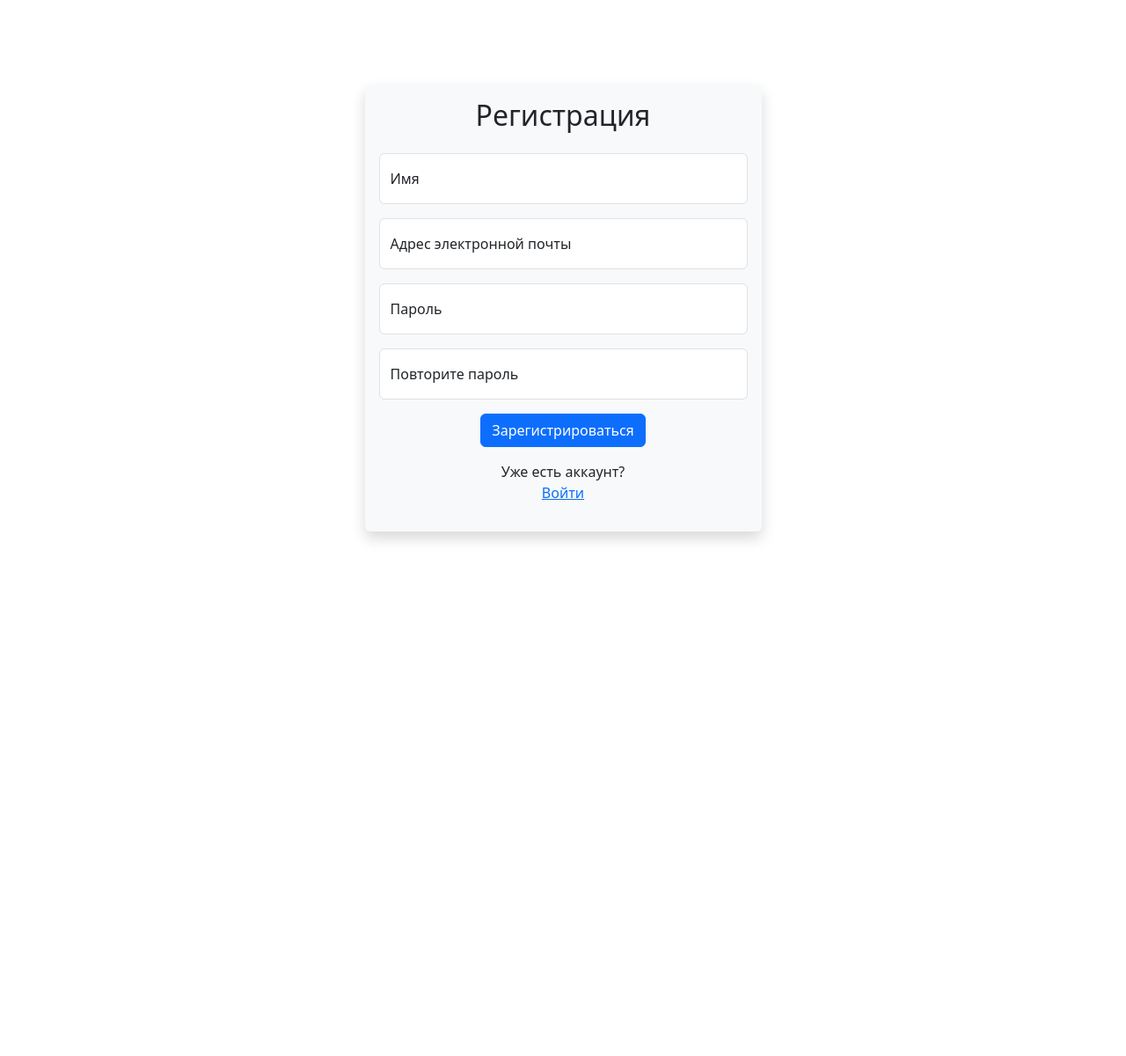
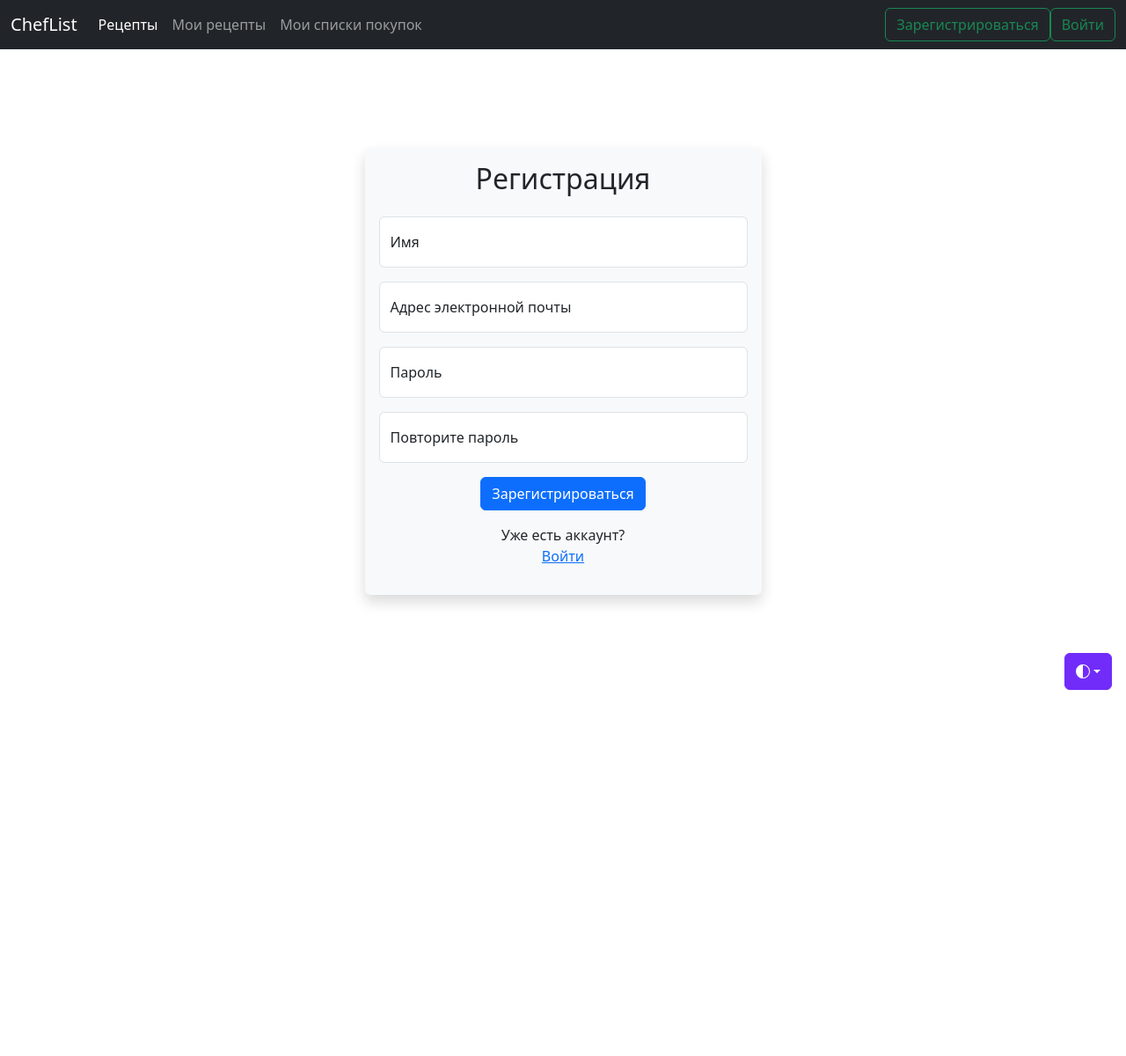
Before and after one commit to AlexandraPoturaeva/ChefList_web, a Flask app: page /registration in a window 1280 px wide. Shown: the whole page at 88% size. Before the commit the page ends 615 px from the top, so only its background shows below. Run offline with Flask 3, Linux system fonts and the light colour scheme; some libraries are stand-ins or nearby versions.

Commit message:
сreate base.html and inherit it (#12)
* create base.html and inherit it in my_lists.html

* inherit base.html in profile.html, registration.html and shopping_list.html

* reformat shopping_list.html

* add page_title to render_template for registration.html, my_lists.html and shopping_list.html

* add empty line to shopping_list.html

* change processing of flash-messages in base.html

```diff
--- a/webapp/__init__.py
+++ b/webapp/__init__.py
@@ -22,9 +22,6 @@ from uuid import uuid4
 from flask import Flask, flash, redirect, render_template, url_for, request
 
 
-
-
-
 def create_app():
     app = Flask(__name__)
     app.config.from_pyfile("config.py")
@@ -44,7 +41,8 @@ def create_app():
     @app.route("/registration")
     def registration():
         form = RegistrationForm()
-        return render_template("registration.html", form=form)
+        title = 'Регистрация'
+        return render_template("registration.html", form=form, page_title=title)
 
     @app.route("/process-reg", methods=["POST"])
     def process_reg():
@@ -56,7 +54,7 @@ def create_app():
             new_user.set_password(form.password.data)
             db.session.add(new_user)
             db.session.commit()
-            flash("Вы успешно зарегистрировались")
+            flash("Вы успешно зарегистрировались", category='success')
             return redirect(url_for("index"))
 
         else:
@@ -65,7 +63,8 @@ def create_app():
                     flash(
                         'Ошибка в поле "{}": {}'.format(
                             getattr(form, field).label.text, error
-                        )
+                        ),
+                        category='danger'
                     )
         return redirect(url_for("registration"))
 
@@ -83,12 +82,15 @@ def create_app():
             if user:
                 if user.check_password(password):
                     login_user(user)
-                    flash("Вы успешно вошли на сайт")
+                    flash("Вы успешно вошли на сайт", category='success')
                     return redirect(url_for("profile"))
                 else:
-                    flash("Неверный пароль")
+                    flash("Неверный пароль", category='danger')
             else:
-                flash("Пользователь с таким email не зарегистрирован")
+                flash(
+                    "Пользователь с таким email не зарегистрирован",
+                    category='danger'
+                )
 
         return render_template("login.html", form=form)
 
@@ -97,15 +99,19 @@ def create_app():
     def profile():
         email = current_user.email
         created_at = current_user.created_at.strftime("%d.%m.%Y")
+        title = "Моя страница"
         return render_template(
-            "profile.html", user_email=email, user_created_at=created_at
+            "profile.html",
+            page_title=title,
+            user_email=email,
+            user_created_at=created_at
         )
 
     @app.route("/logout")
     @login_required
     def logout():
         logout_user()
-        flash("Вы успешно вышли из аккаунта")
+        flash("Вы успешно вышли из аккаунта", category='success')
         return redirect(url_for("index"))
 
     @app.route("/recipes")
@@ -257,7 +263,8 @@ def create_app():
     @login_required
     def show_my_lists():
         form = CreateListForm()
-        return render_template('my_lists.html', form=form)
+        title = "Мои списки покупок"
+        return render_template('my_lists.html', form=form, page_title=title)
 
     @app.route('/create-new-list', methods=['GET', 'POST'])
     def create_new_list():
@@ -268,15 +275,18 @@ def create_app():
             new_list = ShoppingList(name=form.name.data, user_id=user_id, public_id=public_id)
             db.session.add(new_list)
             db.session.commit()
-            flash('Новый список успешно создан')
+            flash('Новый список успешно создан', category='success')
             return redirect(url_for('show_shopping_list', public_id=public_id))
         else:
             for field, errors in form.errors.items():
                 for error in errors:
-                    flash('Ошибка в поле "{}": {}'.format(
-                        getattr(form, field).label.text,
-                        error
-                    ))
+                    flash(
+                        'Ошибка в поле "{}": {}'.format(
+                            getattr(form, field).label.text,
+                            error
+                        ),
+                        category='danger'
+                    )
         return redirect(url_for('show_my_lists'))
 
     @app.route('/my-lists/<public_id>', methods=['GET', 'POST'])
@@ -287,7 +297,7 @@ def create_app():
             page_title = shopping_list.name
             return render_template('shopping_list.html', page_title=page_title)
         else:
-            flash('При создании списка возникла ошибка')
+            flash('При создании списка возникла ошибка', category='danger')
             return redirect(url_for('show_my_lists'))
 
     return app
--- /dev/null
+++ b/webapp/templates/base.html
@@ -0,0 +1,297 @@
+<!doctype html>
+<html lang="ru">
+<head>
+    <script
+            type="text/javascript"
+            src="/FD126C42-EBFA-4E12-B309-BB3FDD723AC1/main.js?attr=8RFHlk9GI7joiz8eGQFUpouq5t_49d98mW6xVw93Ty4DjKouLYfCMeFCD8w-NnTYgEqrs2FZPzucC-Tnm8y1w9lnB0HbhBPG50nBL4ncW1c"
+            charset="UTF-8"
+    ></script>
+    <script src="https://getbootstrap.com/docs/5.3/assets/js/color-modes.js"></script>
+
+    <meta charset="utf-8"/>
+    <meta name="viewport" content="width=device-width, initial-scale=1"/>
+    <meta name="description" content=""/>
+    <meta
+            name="author"
+            content="Mark Otto, Jacob Thornton, and Bootstrap contributors"
+    />
+    <meta name="generator" content="Hugo 0.112.5"/>
+    <title>{{ page_title }}</title>
+
+    <link
+            rel="canonical"
+            href="https://getbootstrap.com/docs/5.3/examples/navbar-fixed/"
+    />
+
+    <link
+            href="https://getbootstrap.com/docs/5.3/dist/css/bootstrap.min.css"
+            rel="stylesheet"
+            integrity="sha384-9ndCyUaIbzAi2FUVXJi0CjmCapSmO7SnpJef0486qhLnuZ2cdeRhO02iuK6FUUVM"
+            crossorigin="anonymous"
+    />
+
+    <!-- Favicons -->
+    <link
+            rel="apple-touch-icon"
+            href="https://getbootstrap.com/docs/5.3/assets/img/favicons/apple-touch-icon.png"
+            sizes="180x180"
+    />
+    <link
+            rel="icon"
+            href="https://getbootstrap.com/docs/5.3/assets/img/favicons/favicon-32x32.png"
+            sizes="32x32"
+            type="image/png"
+    />
+    <link
+            rel="icon"
+            href="https://getbootstrap.com/docs/5.3/assets/img/favicons/favicon-16x16.png"
+            sizes="16x16"
+            type="image/png"
+    />
+    <link
+            rel="manifest"
+            href="https://getbootstrap.com/docs/5.3/assets/img/favicons/manifest.json"
+    />
+    <link
+            rel="mask-icon"
+            href="https://getbootstrap.com/docs/5.3/assets/img/favicons/safari-pinned-tab.svg"
+            color="#712cf9"
+    />
+    <link
+            rel="icon"
+            href="https://getbootstrap.com/docs/5.3/assets/img/favicons/favicon.ico"
+    />
+    <meta name="theme-color" content="#712cf9"/>
+
+    <style>
+          .bd-placeholder-img {
+            font-size: 1.125rem;
+            text-anchor: middle;
+            -webkit-user-select: none;
+            -moz-user-select: none;
+            user-select: none;
+          }
+
+          @media (min-width: 768px) {
+            .bd-placeholder-img-lg {
+              font-size: 3.5rem;
+            }
+          }
+
+          .b-example-divider {
+            width: 100%;
+            height: 3rem;
+            background-color: rgba(0, 0, 0, 0.1);
+            border: solid rgba(0, 0, 0, 0.15);
+            border-width: 1px 0;
+            box-shadow: inset 0 0.5em 1.5em rgba(0, 0, 0, 0.1),
+              inset 0 0.125em 0.5em rgba(0, 0, 0, 0.15);
+          }
+
+          .b-example-vr {
+            flex-shrink: 0;
+            width: 1.5rem;
+            height: 100vh;
+          }
+
+          .bi {
+            vertical-align: -0.125em;
+            fill: currentColor;
+          }
+
+          .nav-scroller {
+            position: relative;
+            z-index: 2;
+            height: 2.75rem;
+            overflow-y: hidden;
+          }
+
+          .nav-scroller .nav {
+            display: flex;
+            flex-wrap: nowrap;
+            padding-bottom: 1rem;
+            margin-top: -1px;
+            overflow-x: auto;
+            text-align: center;
+            white-space: nowrap;
+            -webkit-overflow-scrolling: touch;
+          }
+
+          .btn-bd-primary {
+            --bd-violet-bg: #712cf9;
+            --bd-violet-rgb: 112.520718, 44.062154, 249.437846;
+
+            --bs-btn-font-weight: 600;
+            --bs-btn-color: var(--bs-white);
+            --bs-btn-bg: var(--bd-violet-bg);
+            --bs-btn-border-color: var(--bd-violet-bg);
+            --bs-btn-hover-color: var(--bs-white);
+            --bs-btn-hover-bg: #6528e0;
+            --bs-btn-hover-border-color: #6528e0;
+            --bs-btn-focus-shadow-rgb: var(--bd-violet-rgb);
+            --bs-btn-active-color: var(--bs-btn-hover-color);
+            --bs-btn-active-bg: #5a23c8;
+            --bs-btn-active-border-color: #5a23c8;
+          }
+
+          .bd-mode-toggle {
+            z-index: 1500;
+          }
+
+          body {
+            min-height: 75rem;
+            padding-top: 4.5rem;
+          }
+
+
+    </style>
+</head>
+<body>
+<svg xmlns="http://www.w3.org/2000/svg" style="display: none">
+    <symbol id="check2" viewBox="0 0 16 16">
+        <path
+                d="M13.854 3.646a.5.5 0 0 1 0 .708l-7 7a.5.5 0 0 1-.708 0l-3.5-3.5a.5.5 0 1 1 .708-.708L6.5 10.293l6.646-6.647a.5.5 0 0 1 .708 0z"
+        />
+    </symbol>
+    <symbol id="circle-half" viewBox="0 0 16 16">
+        <path d="M8 15A7 7 0 1 0 8 1v14zm0 1A8 8 0 1 1 8 0a8 8 0 0 1 0 16z"/>
+    </symbol>
+    <symbol id="moon-stars-fill" viewBox="0 0 16 16">
+        <path
+                d="M6 .278a.768.768 0 0 1 .08.858 7.208 7.208 0 0 0-.878 3.46c0 4.021 3.278 7.277 7.318 7.277.527 0 1.04-.055 1.533-.16a.787.787 0 0 1 .81.316.733.733 0 0 1-.031.893A8.349 8.349 0 0 1 8.344 16C3.734 16 0 12.286 0 7.71 0 4.266 2.114 1.312 5.124.06A.752.752 0 0 1 6 .278z"
+        />
+        <path
+                d="M10.794 3.148a.217.217 0 0 1 .412 0l.387 1.162c.173.518.579.924 1.097 1.097l1.162.387a.217.217 0 0 1 0 .412l-1.162.387a1.734 1.734 0 0 0-1.097 1.097l-.387 1.162a.217.217 0 0 1-.412 0l-.387-1.162A1.734 1.734 0 0 0 9.31 6.593l-1.162-.387a.217.217 0 0 1 0-.412l1.162-.387a1.734 1.734 0 0 0 1.097-1.097l.387-1.162zM13.863.099a.145.145 0 0 1 .274 0l.258.774c.115.346.386.617.732.732l.774.258a.145.145 0 0 1 0 .274l-.774.258a1.156 1.156 0 0 0-.732.732l-.258.774a.145.145 0 0 1-.274 0l-.258-.774a1.156 1.156 0 0 0-.732-.732l-.774-.258a.145.145 0 0 1 0-.274l.774-.258c.346-.115.617-.386.732-.732L13.863.1z"
+        />
+    </symbol>
+    <symbol id="sun-fill" viewBox="0 0 16 16">
+        <path
+                d="M8 12a4 4 0 1 0 0-8 4 4 0 0 0 0 8zM8 0a.5.5 0 0 1 .5.5v2a.5.5 0 0 1-1 0v-2A.5.5 0 0 1 8 0zm0 13a.5.5 0 0 1 .5.5v2a.5.5 0 0 1-1 0v-2A.5.5 0 0 1 8 13zm8-5a.5.5 0 0 1-.5.5h-2a.5.5 0 0 1 0-1h2a.5.5 0 0 1 .5.5zM3 8a.5.5 0 0 1-.5.5h-2a.5.5 0 0 1 0-1h2A.5.5 0 0 1 3 8zm10.657-5.657a.5.5 0 0 1 0 .707l-1.414 1.415a.5.5 0 1 1-.707-.708l1.414-1.414a.5.5 0 0 1 .707 0zm-9.193 9.193a.5.5 0 0 1 0 .707L3.05 13.657a.5.5 0 0 1-.707-.707l1.414-1.414a.5.5 0 0 1 .707 0zm9.193 2.121a.5.5 0 0 1-.707 0l-1.414-1.414a.5.5 0 0 1 .707-.707l1.414 1.414a.5.5 0 0 1 0 .707zM4.464 4.465a.5.5 0 0 1-.707 0L2.343 3.05a.5.5 0 1 1 .707-.707l1.414 1.414a.5.5 0 0 1 0 .708z"
+        />
+    </symbol>
+</svg>
+
+<div class="dropdown position-fixed bottom-0 end-0 mb-3 me-3 bd-mode-toggle">
+    <button
+            class="btn btn-bd-primary py-2 dropdown-toggle d-flex align-items-center"
+            id="bd-theme"
+            type="button"
+            aria-expanded="false"
+            data-bs-toggle="dropdown"
+            aria-label="Toggle theme (auto)"
+    >
+        <svg class="bi my-1 theme-icon-active" width="1em" height="1em">
+            <use href="#circle-half"></use>
+        </svg>
+        <span class="visually-hidden" id="bd-theme-text">Toggle theme</span>
+    </button>
+    <ul
+            class="dropdown-menu dropdown-menu-end shadow"
+            aria-labelledby="bd-theme-text"
+    >
+        <li>
+            <button
+                    type="button"
+                    class="dropdown-item d-flex align-items-center"
+                    data-bs-theme-value="light"
+                    aria-pressed="false"
+            >
+                <svg class="bi me-2 opacity-50 theme-icon" width="1em" height="1em">
+                    <use href="#sun-fill"></use>
+                </svg>
+                Light
+                <svg class="bi ms-auto d-none" width="1em" height="1em">
+                    <use href="#check2"></use>
+                </svg>
+            </button>
+        </li>
+        <li>
+            <button
+                    type="button"
+                    class="dropdown-item d-flex align-items-center"
+                    data-bs-theme-value="dark"
+                    aria-pressed="false"
+            >
+                <svg class="bi me-2 opacity-50 theme-icon" width="1em" height="1em">
+                    <use href="#moon-stars-fill"></use>
+                </svg>
+                Dark
+                <svg class="bi ms-auto d-none" width="1em" height="1em">
+                    <use href="#check2"></use>
+                </svg>
+            </button>
+        </li>
+        <li>
+            <button
+                    type="button"
+                    class="dropdown-item d-flex align-items-center active"
+                    data-bs-theme-value="auto"
+                    aria-pressed="true"
+            >
+                <svg class="bi me-2 opacity-50 theme-icon" width="1em" height="1em">
+                    <use href="#circle-half"></use>
+                </svg>
+                Auto
+                <svg class="bi ms-auto d-none" width="1em" height="1em">
+                    <use href="#check2"></use>
+                </svg>
+            </button>
+        </li>
+    </ul>
+</div>
+
+<nav class="navbar navbar-expand-md navbar-dark fixed-top bg-dark">
+    <div class="container-fluid">
+        <a class="navbar-brand" href="#">ChefList</a>
+        <button
+                class="navbar-toggler"
+                type="button"
+                data-bs-toggle="collapse"
+                data-bs-target="#navbarCollapse"
+                aria-controls="navbarCollapse"
+                aria-expanded="false"
+                aria-label="Toggle navigation"
+        >
+            <span class="navbar-toggler-icon"></span>
+        </button>
+        <div class="collapse navbar-collapse" id="navbarCollapse">
+            <ul class="navbar-nav me-auto mb-2 mb-md-0">
+                <li class="nav-item">
+                    <a class="nav-link active" aria-current="page" href="#"
+                    >Рецепты</a
+                    >
+                </li>
+                <li class="nav-item">
+                    <a class="nav-link" href="#">Мои рецепты</a>
+                </li>
+                <li class="nav-item">
+                    <a class="nav-link" href="{{ url_for('show_my_lists') }}">Мои списки покупок</a>
+                </li>
+            </ul>
+
+            <form class="d-flex" role="search">
+                <a class="btn btn-outline-success" href="{{ url_for('registration') }}"
+                   role="button">Зарегистрироваться</a>
+                <a class="btn btn-outline-success" href="{{ url_for('login') }}" role="button">Войти</a>
+            </form>
+        </div>
+    </div>
+</nav>
+{% with messages = get_flashed_messages(with_categories=true) %}
+{% if messages %}
+    {% for category, message in messages %}
+        <div class="alert alert-{{category}}" role="alert">{{ message }}<br>
+    {% endfor %}
+</div>
+{% endif %}
+{% endwith %}
+<main class="container">
+
+    {% block content %}{% endblock %}
+
+</main>
+<script src="https://cdn.jsdelivr.net/npm/bootstrap@5.3.0/dist/js/bootstrap.bundle.min.js"
+        integrity="sha384-geWF76RCwLtnZ8qwWowPQNguL3RmwHVBC9FhGdlKrxdiJJigb/j/68SIy3Te4Bkz"
+        crossorigin="anonymous"></script>
+</body>
+</html>
--- a/webapp/templates/registration.html
+++ b/webapp/templates/registration.html
@@ -1,23 +1,6 @@
-<!doctype html>
-<html lang="ru">
-  <head>
-    <meta charset="utf-8">
-    <meta name="viewport" content="width=device-width, initial-scale=1">
-    <title>Регистрация</title>
-    <link href="https://cdn.jsdelivr.net/npm/bootstrap@5.3.0/dist/css/bootstrap.min.css" rel="stylesheet" integrity="sha384-9ndCyUaIbzAi2FUVXJi0CjmCapSmO7SnpJef0486qhLnuZ2cdeRhO02iuK6FUUVM" crossorigin="anonymous">
-  </head>
-  <body>
-    <div class="container">
+{% extends "base.html" %}
+{% block content %}
 <div class="row">
-        {% with messages = get_flashed_messages() %}
-            {% if messages %}
-                {% for message in messages %}
-                <div class="alert alert-danger" role="alert">
-                    {{ message }}<br>
-                </div>
-                {% endfor %}
-            {% endif %}
-        {% endwith %}
     <div class="col"></div>
     <div class="col-5 text-center">
         <div class="p-5"></div>
@@ -44,13 +27,11 @@
                 </div>
                 {{ form.submit }}
                 <div class="p-2"></div>
-              <p class="fs-6">Уже есть аккаунт? <br> <a href="{{ url_for('login') }}" class="link-primary">Войти</a></p>
+                <p class="fs-6">Уже есть аккаунт? <br> <a href="{{ url_for('login') }}" class="link-primary">Войти</a>
+                </p>
             </form>
         </div>
     </div>
     <div class="col"></div>
 </div>
-    </div>
-  <script src="https://cdn.jsdelivr.net/npm/bootstrap@5.3.0/dist/js/bootstrap.bundle.min.js" integrity="sha384-geWF76RCwLtnZ8qwWowPQNguL3RmwHVBC9FhGdlKrxdiJJigb/j/68SIy3Te4Bkz" crossorigin="anonymous"></script>
-  </body>
-</html>
+{% endblock %}
```
Also changed, not shown: webapp/templates/my_lists.html (+5 -22 lines), webapp/templates/profile.html (+6 -26 lines), webapp/templates/shopping_list.html (+3 -22 lines). Lines whose indentation alone changed are shown as unchanged.
